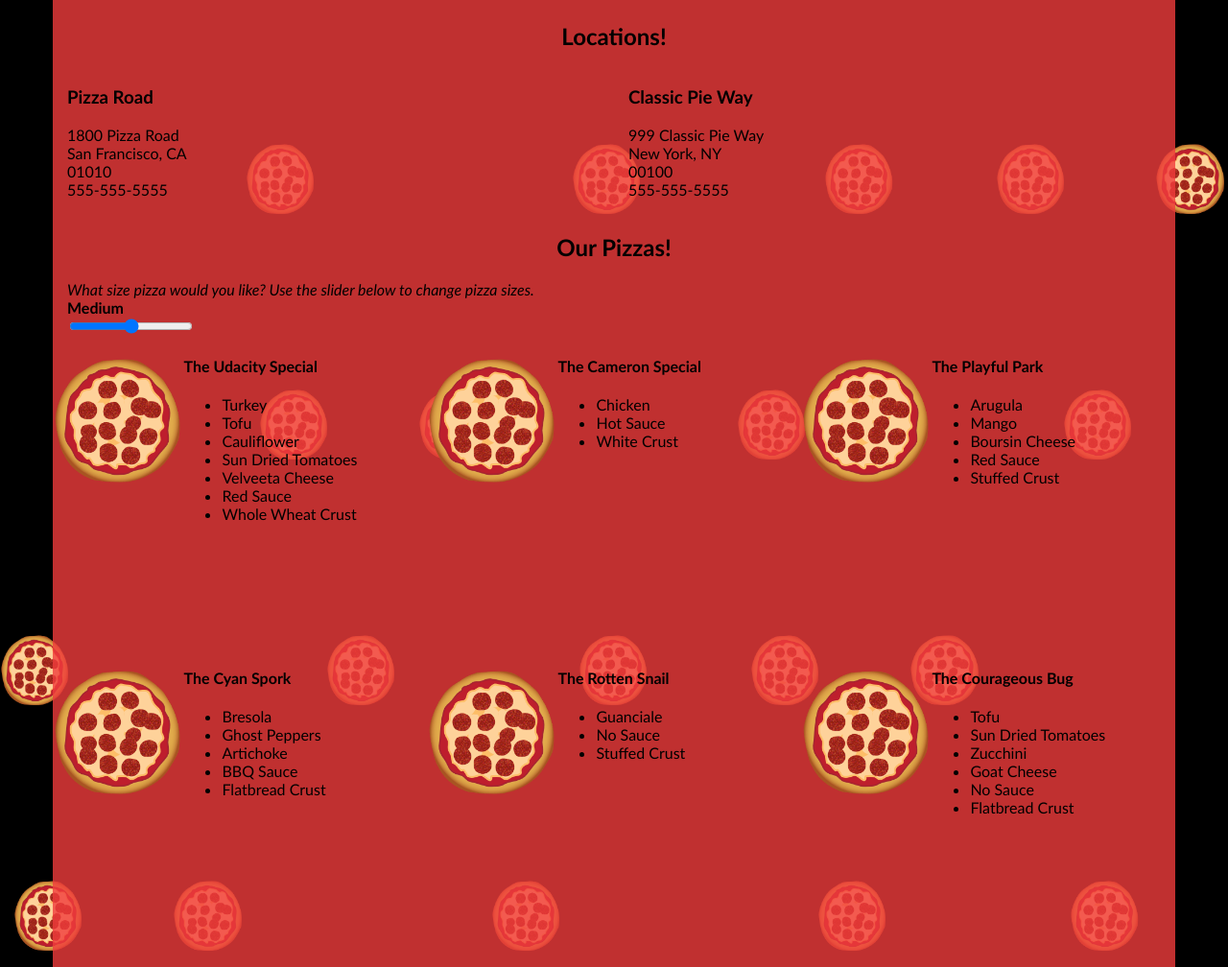
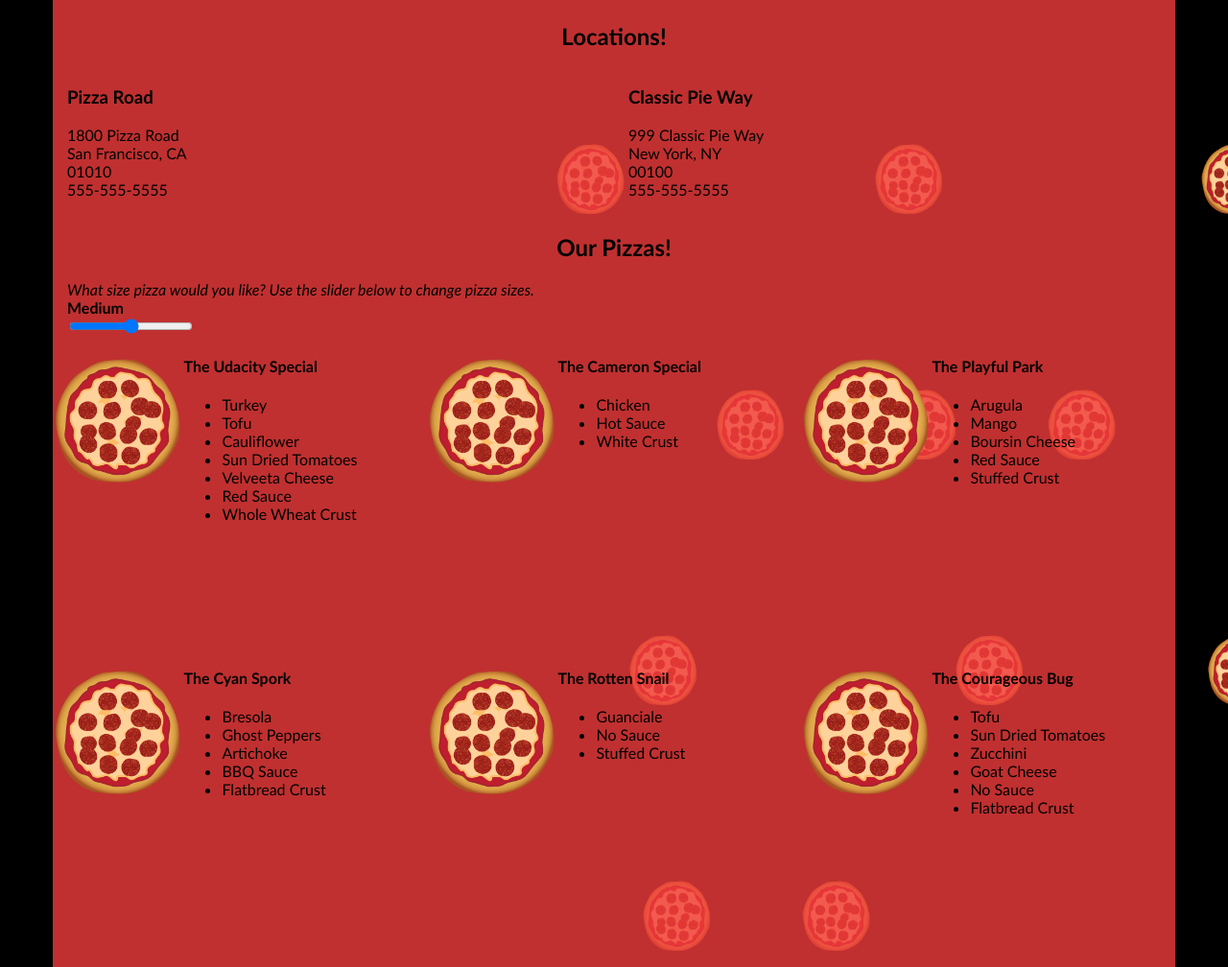
Before and after one commit to ncmochacity/web-optimize-portfolio, a website: page views/pizza.html in a window 1280 px wide. Shown: the part 631-1639 px from the top of the page at 96% size. Drawn offline with Linux system fonts and the light colour scheme.

```diff
--- a/views/css/style.css
+++ b/views/css/style.css
@@ -33,6 +33,7 @@
   position: fixed;
   width: 256px;
   z-index: -1;
+  backface-visibility: hidden;
 }
 
 .randomPizzaContainer {
--- a/views/js/main.js
+++ b/views/js/main.js
@@ -146,43 +146,50 @@
 // Capitalizes first letter of each word
 String.prototype.capitalize = function() {
  return this.charAt(0).toUpperCase() + this.slice(1);
+ //slice method returns a new copy of extracted elements at a specified index position
 };
 
 // Pulls adjective out of array using random number sent from generator
-function getAdj(x){
-  switch(x) {
+function getAdj(x) {
+ switch (x) {
   case "dark":
-      var dark = ["dark","morbid", "scary", "spooky", "gothic", "deviant", "creepy", "sadistic", "black", "dangerous", "dejected", "haunted",
+   var dark = ["dark", "morbid", "scary", "spooky", "gothic", "deviant", "creepy", "sadistic", "black", "dangerous", "dejected", "haunted",
     "morose", "tragic", "shattered", "broken", "sad", "melancholy", "somber", "dark", "gloomy", "homicidal", "murderous", "shady", "misty",
-      "dusky", "ghostly", "shadowy", "demented", "cursed", "insane", "possessed", "grotesque", "obsessed"];
+    "dusky", "ghostly", "shadowy", "demented", "cursed", "insane", "possessed", "grotesque", "obsessed"
+   ];
    return dark;
   case "color":
    var colors = ["blue", "green", "purple", "grey", "scarlet", "NeonGreen", "NeonBlue", "NeonPink", "HotPink", "pink", "black", "red",
     "maroon", "silver", "golden", "yellow", "orange", "mustard", "plum", "violet", "cerulean", "brown", "lavender", "violet", "magenta",
     "chestnut", "rosy", "copper", "crimson", "teal", "indigo", "navy", "azure", "periwinkle", "brassy", "verdigris", "veridian", "tan",
-      "raspberry", "beige", "sandy", "ElectricBlue", "white", "champagne", "coral", "cyan"];
+    "raspberry", "beige", "sandy", "ElectricBlue", "white", "champagne", "coral", "cyan"
+   ];
    return colors;
   case "whimsical":
    var whimsy = ["whimsical", "silly", "drunken", "goofy", "funny", "weird", "strange", "odd", "playful", "clever", "boastful", "breakdancing",
-      "hilarious", "conceited", "happy", "comical", "curious", "peculiar", "quaint", "quirky", "fancy", "wayward", "fickle", "yawning", "sleepy",
+    "hilarioxus", "conceited", "happy", "comical", "curious", "peculiar", "quaint", "quirky", "fancy", "wayward", "fickle", "yawning", "sleepy",
     "cockeyed", "dizzy", "dancing", "absurd", "laughing", "hairy", "smiling", "perplexed", "baffled", "cockamamie", "vulgar", "hoodwinked",
-      "brainwashed"];
+    "brainwashed"
+   ];
    return whimsy;
   case "shiny":
    var shiny = ["sapphire", "opal", "silver", "gold", "platinum", "ruby", "emerald", "topaz", "diamond", "amethyst", "turquoise",
     "starlit", "moonlit", "bronze", "metal", "jade", "amber", "garnet", "obsidian", "onyx", "pearl", "copper", "sunlit", "brass", "brassy",
-      "metallic"];
+    "metallic"
+   ];
    return shiny;
   case "noisy":
    var noisy = ["untuned", "loud", "soft", "shrieking", "melodious", "musical", "operatic", "symphonic", "dancing", "lyrical", "harmonic",
     "orchestral", "noisy", "dissonant", "rhythmic", "hissing", "singing", "crooning", "shouting", "screaming", "wailing", "crying", "howling",
     "yelling", "hollering", "caterwauling", "bawling", "bellowing", "roaring", "squealing", "beeping", "knocking", "tapping", "rapping",
-      "humming", "scatting", "whispered", "whispering", "rasping", "buzzing", "whirring", "whistling", "whistled"];
+    "humming", "scatting", "whispered", "whispering", "rasping", "buzzing", "whirring", "whistling", "whistled"
+   ];
    return noisy;
   case "apocalyptic":
    var apocalyptic = ["nuclear", "apocalyptic", "desolate", "atomic", "zombie", "collapsed", "grim", "fallen", "collapsed", "cannibalistic",
     "radioactive", "toxic", "poisonous", "venomous", "disastrous", "grimy", "dirty", "undead", "bloodshot", "rusty", "glowing", "decaying",
-      "rotten", "deadly", "plagued", "decimated", "rotting", "putrid", "decayed", "deserted", "acidic"];
+    "rotten", "deadly", "plagued", "decimated", "rotting", "putrid", "decayed", "deserted", "acidic"
+   ];
    return apocalyptic;
   case "insulting":
    var insulting = ["stupid", "idiotic", "fat", "ugly", "hideous", "grotesque", "dull", "dumb", "lazy", "sluggish", "brainless", "slow",
@@ -190,31 +197,35 @@
     "boring", "insipid", "tedious", "monotonous", "weird", "bizarre", "backward", "moronic", "ignorant", "scatterbrained", "forgetful", "careless",
     "lethargic", "insolent", "indolent", "loitering", "gross", "disgusting", "bland", "horrid", "unseemly", "revolting", "homely", "deformed",
     "disfigured", "offensive", "cowardly", "weak", "villainous", "fearful", "monstrous", "unattractive", "unpleasant", "nasty", "beastly", "snide",
-      "horrible", "syncophantic", "unhelpful", "bootlicking"];
+    "horrible", "syncophantic", "unhelpful", "bootlicking"
+   ];
    return insulting;
   case "praise":
    var praise = ["beautiful", "intelligent", "smart", "genius", "ingenious", "gorgeous", "pretty", "witty", "angelic", "handsome", "graceful",
     "talented", "exquisite", "enchanting", "fascinating", "interesting", "divine", "alluring", "ravishing", "wonderful", "magnificient", "marvelous",
     "dazzling", "cute", "charming", "attractive", "nifty", "delightful", "superior", "amiable", "gentle", "heroic", "courageous", "valiant", "brave",
     "noble", "daring", "fearless", "gallant", "adventurous", "cool", "enthusiastic", "fierce", "awesome", "radical", "tubular", "fearsome",
-      "majestic", "grand", "stunning"];
+    "majestic", "grand", "stunning"
+   ];
    return praise;
   case "scientific":
    var scientific = ["scientific", "technical", "digital", "programming", "calculating", "formulating", "cyberpunk", "mechanical", "technological",
     "innovative", "brainy", "chemical", "quantum", "astro", "space", "theoretical", "atomic", "electronic", "gaseous", "investigative", "solar",
-      "extinct", "galactic"];
+    "extinct", "galactic"
+   ];
    return scientific;
   default:
    var scientific_default = ["scientific", "technical", "digital", "programming", "calculating", "formulating", "cyberpunk", "mechanical", "technological",
     "innovative", "brainy", "chemical", "quantum", "astro", "space", "theoretical", "atomic", "electronic", "gaseous", "investigative", "solar",
-      "extinct", "galactic"];
+    "extinct", "galactic"
+   ];
    return scientific_default;
  }
 }
 
 // Pulls noun out of array using random number sent from generator
 function getNoun(y) {
-  switch(y) {
+ switch (y) {
   case "animals":
    var animals = ["flamingo", "hedgehog", "owl", "elephant", "pussycat", "alligator", "dachsund", "poodle", "beagle", "crocodile", "kangaroo",
     "wallaby", "woodpecker", "eagle", "falcon", "canary", "parrot", "parakeet", "hamster", "gerbil", "squirrel", "rat", "dove", "toucan",
@@ -222,68 +233,79 @@
     "gorilla", "monkey", "seahorse", "wombat", "wolf", "giraffe", "badger", "lion", "mouse", "beetle", "cricket", "nightingale",
     "hawk", "trout", "squid", "octopus", "sloth", "snail", "locust", "baboon", "lemur", "meerkat", "oyster", "frog", "toad", "jellyfish",
     "butterfly", "caterpillar", "tiger", "hyena", "zebra", "snail", "pig", "weasel", "donkey", "penguin", "crane", "buzzard", "vulture",
-      "rhino", "hippopotamus", "dolphin", "sparrow", "beaver", "moose", "minnow", "otter", "bat", "mongoose", "swan", "firefly", "platypus"];
+    "rhino", "hippopotamus", "dolphin", "sparrow", "beaver", "moose", "minnow", "otter", "bat", "mongoose", "swan", "firefly", "platypus"
+   ];
    return animals;
   case "profession":
    var professions = ["doctor", "lawyer", "ninja", "writer", "samurai", "surgeon", "clerk", "artist", "actor", "engineer", "mechanic",
     "comedian", "fireman", "nurse", "RockStar", "musician", "carpenter", "plumber", "cashier", "electrician", "waiter", "president", "governor",
     "senator", "scientist", "programmer", "singer", "dancer", "director", "mayor", "merchant", "detective", "investigator", "navigator", "pilot",
-      "priest", "cowboy", "stagehand", "soldier", "ambassador", "pirate", "miner", "police"];
+    "priest", "cowboy", "stagehand", "soldier", "ambassador", "pirate", "miner", "police"
+   ];
    return professions;
   case "fantasy":
    var fantasy = ["centaur", "wizard", "gnome", "orc", "troll", "sword", "fairy", "pegasus", "halfling", "elf", "changeling", "ghost",
     "knight", "squire", "magician", "witch", "warlock", "unicorn", "dragon", "wyvern", "princess", "prince", "king", "queen", "jester",
-      "tower", "castle", "kraken", "seamonster", "mermaid", "psychic", "seer", "oracle"];
+    "tower", "castle", "kraken", "seamonster", "mermaid", "psychic", "seer", "oracle"
+   ];
    return fantasy;
   case "music":
    var music = ["violin", "flute", "bagpipe", "guitar", "symphony", "orchestra", "piano", "trombone", "tuba", "opera", "drums",
     "harpsichord", "harp", "harmonica", "accordion", "tenor", "soprano", "baritone", "cello", "viola", "piccolo", "ukelele", "woodwind", "saxophone",
     "bugle", "trumpet", "sousaphone", "cornet", "stradivarius", "marimbas", "bells", "timpani", "bongos", "clarinet", "recorder", "oboe", "conductor",
-      "singer"];
+    "singer"
+   ];
    return music;
   case "horror":
    var horror = ["murderer", "chainsaw", "knife", "sword", "murder", "devil", "killer", "psycho", "ghost", "monster", "godzilla", "werewolf",
     "vampire", "demon", "graveyard", "zombie", "mummy", "curse", "death", "grave", "tomb", "beast", "nightmare", "frankenstein", "specter",
     "poltergeist", "wraith", "corpse", "scream", "massacre", "cannibal", "skull", "bones", "undertaker", "zombie", "creature", "mask", "psychopath",
-      "fiend", "satanist", "moon", "fullMoon"];
+    "fiend", "satanist", "moon", "fullMoon"
+   ];
    return horror;
   case "gross":
    var gross = ["slime", "bug", "roach", "fluid", "pus", "booger", "spit", "boil", "blister", "orifice", "secretion", "mucus", "phlegm",
     "centipede", "beetle", "fart", "snot", "crevice", "flatulence", "juice", "mold", "mildew", "germs", "discharge", "toilet", "udder", "odor", "substance",
-      "fluid", "moisture", "garbage", "trash", "bug"];
+    "fluid", "moisture", "garbage", "trash", "bug"
+   ];
    return gross;
   case "everyday":
    var everyday = ["mirror", "knife", "fork", "spork", "spoon", "tupperware", "minivan", "suburb", "lamp", "desk", "stereo", "television", "TV",
     "book", "car", "truck", "soda", "door", "video", "game", "computer", "calender", "tree", "plant", "flower", "chimney", "attic", "kitchen",
-      "garden", "school", "wallet", "bottle"];
+    "garden", "school", "wallet", "bottle"
+   ];
    return everyday;
   case "jewelry":
    var jewelry = ["earrings", "ring", "necklace", "pendant", "choker", "brooch", "bracelet", "cameo", "charm", "bauble", "trinket", "jewelry",
     "anklet", "bangle", "locket", "finery", "crown", "tiara", "blingBling", "chain", "rosary", "jewel", "gemstone", "beads", "armband", "pin",
-      "costume", "ornament", "treasure"];
+    "costume", "ornament", "treasure"
+   ];
    return jewelry;
   case "places":
    var places = ["swamp", "graveyard", "cemetery", "park", "building", "house", "river", "ocean", "sea", "field", "forest", "woods", "neighborhood",
     "city", "town", "suburb", "country", "meadow", "cliffs", "lake", "stream", "creek", "school", "college", "university", "library", "bakery",
-      "shop", "store", "theater", "garden", "canyon", "highway", "restaurant", "cafe", "diner", "street", "road", "freeway", "alley"];
+    "shop", "store", "theater", "garden", "canyon", "highway", "restaurant", "cafe", "diner", "street", "road", "freeway", "alley"
+   ];
    return places;
   case "scifi":
    var scifi = ["robot", "alien", "raygun", "spaceship", "UFO", "rocket", "phaser", "astronaut", "spaceman", "planet", "star", "galaxy",
     "computer", "future", "timeMachine", "wormHole", "timeTraveler", "scientist", "invention", "martian", "pluto", "jupiter", "saturn", "mars",
     "quasar", "blackHole", "warpDrive", "laser", "orbit", "gears", "molecule", "electron", "neutrino", "proton", "experiment", "photon", "apparatus",
-      "universe", "gravity", "darkMatter", "constellation", "circuit", "asteroid"];
+    "universe", "gravity", "darkMatter", "constellation", "circuit", "asteroid"
+   ];
    return scifi;
   default:
    var scifi_default = ["robot", "alien", "raygun", "spaceship", "UFO", "rocket", "phaser", "astronaut", "spaceman", "planet", "star", "galaxy",
     "computer", "future", "timeMachine", "wormHole", "timeTraveler", "scientist", "invention", "martian", "pluto", "jupiter", "saturn", "mars",
     "quasar", "blackHole", "warpDrive", "laser", "orbit", "gears", "molecule", "electron", "neutrino", "proton", "experiment", "photon", "apparatus",
-      "universe", "gravity", "darkMatter", "constellation", "circuit", "asteroid"];
+    "universe", "gravity", "darkMatter", "constellation", "circuit", "asteroid"
+   ];
    return scifi_default;
  }
 }
 
-var adjectives = ["dark", "color", "whimsical", "shiny", "noisy", "apocalyptic", "insulting", "praise", "scientific"];  // types of adjectives for pizza titles
-var nouns = ["animals", "everyday", "fantasy", "gross", "horror", "jewelry", "places", "scifi"];                        // types of nouns for pizza titles
+var adjectives = ["dark", "color", "whimsical", "shiny", "noisy", "apocalyptic", "insulting", "praise", "scientific"]; // types of adjectives for pizza titles
+var nouns = ["animals", "everyday", "fantasy", "gross", "horror", "jewelry", "places", "scifi"]; // types of nouns for pizza titles
 
 // Generates random numbers for getAdj and getNoun functions and returns a new pizza name
 function generator(adj, noun) {
@@ -339,33 +361,30 @@
  var numberOfMeats = Math.floor((Math.random() * 4));
  var numberOfNonMeats = Math.floor((Math.random() * 3));
  var numberOfCheeses = Math.floor((Math.random() * 2));
-
  for (var i = 0; i < numberOfMeats; i++) {
   pizza = pizza + ingredientItemizer(selectRandomMeat());
  }
-
  for (var j = 0; j < numberOfNonMeats; j++) {
   pizza = pizza + ingredientItemizer(selectRandomNonMeat());
  }
-
  for (var k = 0; k < numberOfCheeses; k++) {
   pizza = pizza + ingredientItemizer(selectRandomCheese());
  }
 
  pizza = pizza + ingredientItemizer(selectRandomSauce());
  pizza = pizza + ingredientItemizer(selectRandomCrust());
+ return pizza;
 
-  return pizza;
 };
 
 // returns a DOM element for each pizza
 var pizzaElementGenerator = function(i) {
-  var pizzaContainer,             // contains pizza title, image and list of ingredients
-      pizzaImageContainer,        // contains the pizza image
-      pizzaImage,                 // the pizza image itself
-      pizzaDescriptionContainer,  // contains the pizza title and list of ingredients
-      pizzaName,                  // the pizza name itself
-      ul;                         // the list of ingredients
+ var pizzaContainer, // contains pizza title, image and list of ingredients
+  pizzaImageContainer, // contains the pizza image
+  pizzaImage, // the pizza image itself
+  pizzaDescriptionContainer, // contains the pizza title and list of ingredients
+  pizzaName, // the pizza name itself
+  ul; // the list of ingredients
 
  pizzaContainer = document.createElement("div");
  pizzaImageContainer = document.createElement("div");
@@ -375,8 +394,8 @@
  pizzaContainer.classList.add("randomPizzaContainer");
  pizzaContainer.style.width = "33.33%";
  pizzaContainer.style.height = "325px";
-  pizzaContainer.id = "pizza" + i;                // gives each pizza element a unique id
-  pizzaImageContainer.style.width="35%";
+ pizzaContainer.id = "pizza" + i; // gives each pizza element a unique id
+ pizzaImageContainer.style.width = "35%";
 
  pizzaImage.src = "images/pizza.png";
  pizzaImage.classList.add("img-responsive");
@@ -384,7 +403,7 @@
  pizzaContainer.appendChild(pizzaImageContainer);
 
 
-  pizzaDescriptionContainer.style.width="65%";
+ pizzaDescriptionContainer.style.width = "65%";
 
  pizzaName = document.createElement("h4");
  pizzaName.innerHTML = randomName();
@@ -400,19 +419,20 @@
 
 // resizePizzas(size) is called when the slider in the "Our Pizzas" section of the website moves.
 var resizePizzas = function(size) {
-  window.performance.mark("mark_start_resize");   // User Timing API function
+ window.performance.mark("mark_start_resize"); // User Timing API function
 
  // Changes the value for the size of the pizza above the slider
  function changeSliderLabel(size) {
-    switch(size) {
+   var pizzaSizeDom = document.getElementById("pizzaSize");
+  switch (size) {
    case "1":
-        document.querySelector("#pizzaSize").innerHTML = "Small";
+    pizzaSizeDom.innerHTML = "Small";
     return;
    case "2":
-        document.querySelector("#pizzaSize").innerHTML = "Medium";
+    pizzaSizeDom.innerHTML = "Medium";
     return;
    case "3":
-        document.querySelector("#pizzaSize").innerHTML = "Large";
+    pizzaSizeDom.innerHTML = "Large";
     return;
    default:
     console.log("bug in changeSliderLabel");
@@ -422,37 +442,26 @@
  changeSliderLabel(size);
 
  // Returns the size difference to change a pizza element from one size to another. Called by changePizzaSlices(size).
-  function determineDx (elem, size) {
-    var oldWidth = elem.offsetWidth;
-    var windowWidth = document.querySelector("#randomPizzas").offsetWidth;
-    var oldSize = oldWidth / windowWidth;
 
-    // Changes the slider value to a percent width
-    function sizeSwitcher (size) {
-      switch(size) {
+ // Iterates through pizza elements on the page and changes their widths
+ function changePizzaSizes(size) {
+   var newWidth = 0;
+  switch (size) {
    case "1":
-          return 0.25;
+    newWidth = 25;
+    break;
    case "2":
-          return 0.3333;
+    newWidth = 33.3;
+    break;
    case "3":
-          return 0.5;
+    newWidth = 50;
+    break;
    default:
     console.log("bug in sizeSwitcher");
   }
-    }
-
-    var newSize = sizeSwitcher(size);
-    var dx = (newSize - oldSize) * windowWidth;
-
-    return dx;
-  }
-
-  // Iterates through pizza elements on the page and changes their widths
-  function changePizzaSizes(size) {
-    for (var i = 0; i < document.querySelectorAll(".randomPizzaContainer").length; i++) {
-      var dx = determineDx(document.querySelectorAll(".randomPizzaContainer")[i], size);
-      var newwidth = (document.querySelectorAll(".randomPizzaContainer")[i].offsetWidth + dx) + 'px';
-      document.querySelectorAll(".randomPizzaContainer")[i].style.width = newwidth;
+  var slidingPizzas = document.querySelectorAll("randomPizzaContainer");
+  for (var i = 0; i < slidingPizzas.length; i++) {
+   slidingPizzas[i].style.width = newWidth + "%";
   }
  }
 
@@ -462,13 +471,13 @@
  window.performance.mark("mark_end_resize");
  window.performance.measure("measure_pizza_resize", "mark_start_resize", "mark_end_resize");
  var timeToResize = window.performance.getEntriesByName("measure_pizza_resize");
-  console.log("Time to resize pizzas: " + timeToResize[timeToResize.length-1].duration + "ms");
+ console.log("Time to resize pizzas: " + timeToResize[timeToResize.length - 1].duration + "ms");
 };
 
 window.performance.mark("mark_start_generating"); // collect timing data
 
 // This for-loop actually creates and appends all of the pizzas when the page loads
-for (var i = 2; i < 100; i++) {
+for (var i = 2; i < 40; i++) {
  var pizzasDiv = document.getElementById("randomPizzas");
  pizzasDiv.appendChild(pizzaElementGenerator(i));
 }
@@ -484,10 +493,10 @@
 var frame = 0;
 
 // Logs the average amount of time per 10 frames needed to move the sliding background pizzas on scroll.
-function logAverageFrame(times) {   // times is the array of User Timing measurements from updatePositions()
+function logAverageFrame(times) { // times is the array of User Timing measurements from updatePositions()
  var numberOfEntries = times.length;
  var sum = 0;
-  for (var i = numberOfEntries - 1; i > numberOfEntries - 11; i--) {
+ for (var i = numberOfEntries - 1; i + 11 > numberOfEntries; i--) {
   sum = sum + times[i].duration;
  }
  console.log("Average scripting time to generate last 10 frames: " + sum / 10 + "ms");
@@ -503,8 +512,10 @@
 
  var items = document.querySelectorAll('.mover');
  for (var i = 0; i < items.length; i++) {
-    var phase = Math.sin((document.body.scrollTop / 1250) + (i % 5));
-    items[i].style.left = items[i].basicLeft + 100 * phase + 'px';
+  var topPos = document.body.scrollTop / 1250;
+  var phase = Math.sin(topPos + (i % 5));
+  var left = items[i].basicLeft + 100 * phase + 'px';
+  items[i].style.transform = "translateX("+left+")" ;
  }
 
  // User Timing API to the rescue again. Seriously, it's worth learning.
@@ -518,13 +529,15 @@
 }
 
 // runs updatePositions on scroll
-window.addEventListener('scroll', updatePositions);
+window.addEventListener('scroll', function(){
+  window.requestAnimationFrame(updatePositions);
+});
 
-// Generates the sliding pizzas when the page loads.
+// Generates the sliding pizzas when the page loads. Reduced the number of pizzas in the for loop that's run in updatePositions
 document.addEventListener('DOMContentLoaded', function() {
  var cols = 8;
  var s = 256;
-  for (var i = 0; i < 200; i++) {
+ for (var i = 0; i < 50; i++) {
   var elem = document.createElement('img');
   elem.className = 'mover';
   elem.src = "images/pizza.png";
```
Also changed, not shown: README.md, 2 other files. Lines whose indentation alone changed are shown as unchanged.
